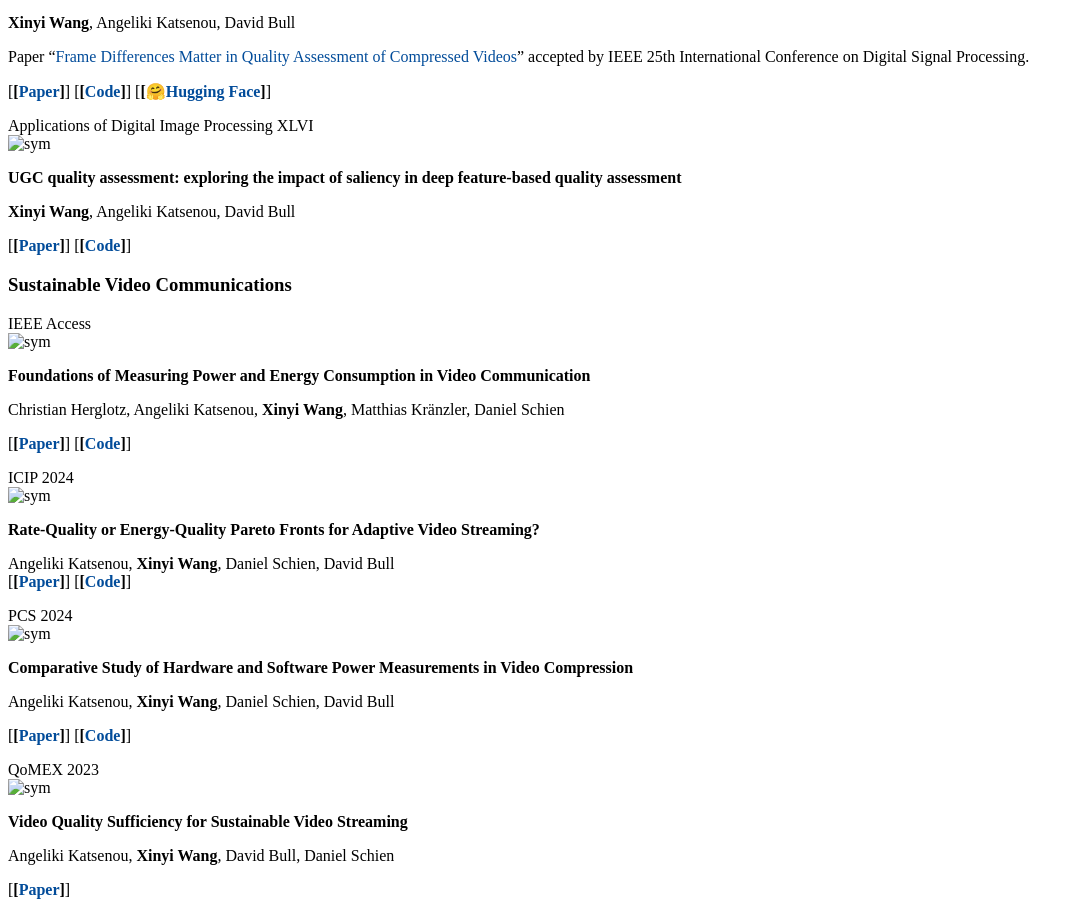
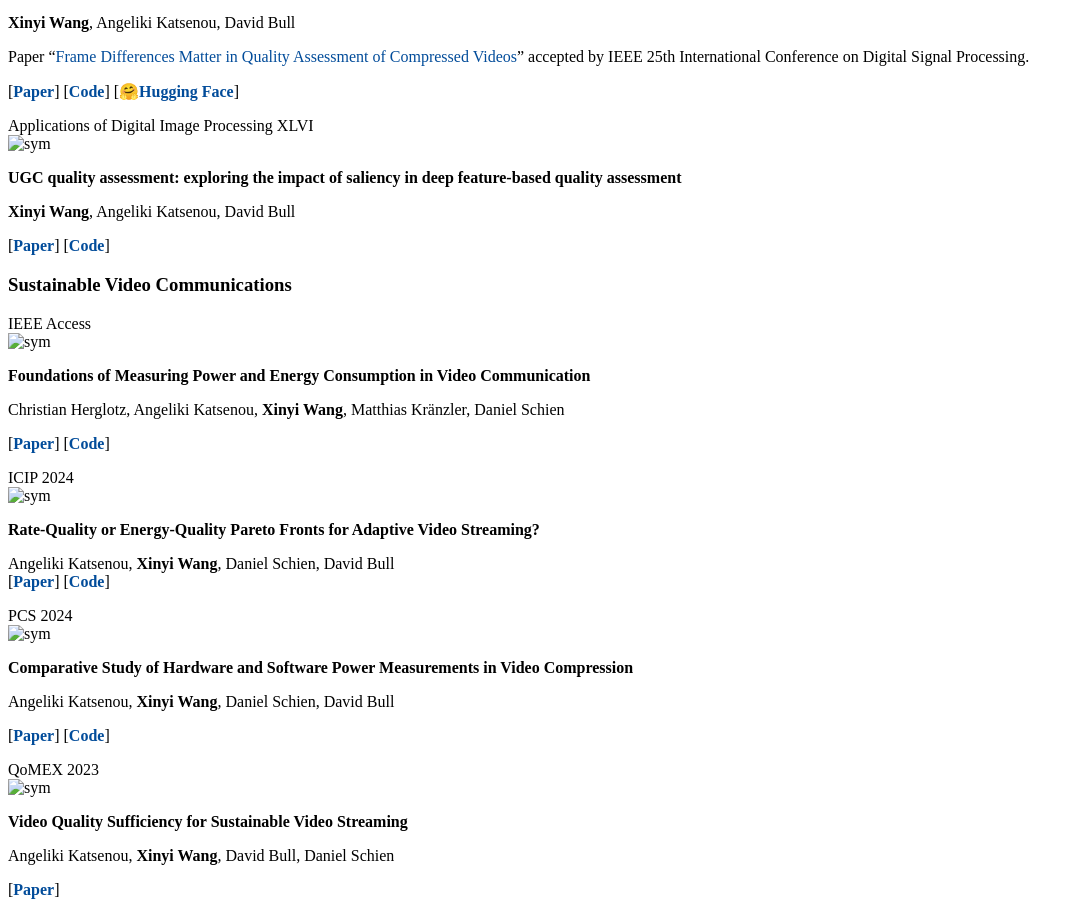
Before and after one commit to xinyiW915/xinyiW915.github.io, a Jekyll site: the page built from _pages/includes/pub.md, in a window 1280 px wide and 1400 px high, scrolled down 1927 px. Shown: the part 485-1400 px from the top of the window, without its empty margins (0-1084 px from the left). Built offline with Jekyll 4.4.1, drawn with Linux system fonts in a browser that asks for light colours; our own code applies the rules of GitHub Pages for plain Markdown files.

Commit message:
Update pub.md

```diff
--- a/_pages/includes/pub.md
+++ b/_pages/includes/pub.md
@@ -32,7 +32,7 @@ a.noul:hover {
 
 Paper “<a class="noul" href="https://ieeexplore.ieee.org/document/11075040">Frame Differences Matter in Quality Assessment of Compressed Videos</a>” accepted by IEEE 25th International Conference on Digital Signal Processing.
 
-[**[<a class="noul" href="https://arxiv.org/abs/2407.11496">Paper</a>]**] [**[<a class="noul" href="https://github.com/xinyiW915/ReLaX-VQA">Code</a>]**] [**[<a class="noul" href="https://huggingface.co/papers/2407.11496">🤗Hugging Face</a>]**]
+[**<a class="noul" href="https://arxiv.org/abs/2407.11496">Paper</a>**] [**<a class="noul" href="https://github.com/xinyiW915/ReLaX-VQA">Code</a>**] [**<a class="noul" href="https://huggingface.co/papers/2407.11496">🤗Hugging Face</a>**]
 </div>
 </div>
 
@@ -44,7 +44,7 @@ Paper “<a class="noul" href="https://ieeexplore.ieee.org/document/11075040">Fr
 
 **Xinyi Wang**, Angeliki Katsenou, David Bull
 
-[**[<a class="noul" href="https://www.spiedigitallibrary.org/conference-proceedings-of-spie/12674/1267418/UGC-quality-assessment--exploring-the-impact-of-saliency-in/10.1117/12.2676136.short#_=_">Paper</a>]**] [**[<a class="noul" href="https://github.com/xinyiW915/SPIE-2023-Supplementary">Code</a>]**]
+[**<a class="noul" href="https://www.spiedigitallibrary.org/conference-proceedings-of-spie/12674/1267418/UGC-quality-assessment--exploring-the-impact-of-saliency-in/10.1117/12.2676136.short#_=_">Paper</a>**] [**<a class="noul" href="https://github.com/xinyiW915/SPIE-2023-Supplementary">Code</a>**]
 </div>
 </div>
 
@@ -56,7 +56,7 @@ Paper “<a class="noul" href="https://ieeexplore.ieee.org/document/11075040">Fr
 
 Christian Herglotz, Angeliki Katsenou, **Xinyi Wang**, Matthias Kränzler, Daniel Schien
 
-[**[<a class="noul" href="https://ieeexplore.ieee.org/document/10904224">Paper</a>]**] [**[<a class="noul" href="https://github.com/CEatBTU/OPEMS">Code</a>]**]
+[**<a class="noul" href="https://ieeexplore.ieee.org/document/10904224">Paper</a>**] [**<a class="noul" href="https://github.com/CEatBTU/OPEMS">Code</a>**]
 </div>
 </div>
 
@@ -66,7 +66,7 @@ Christian Herglotz, Angeliki Katsenou, **Xinyi Wang**, Matthias Kränzler, Danie
 **Rate-Quality or Energy-Quality Pareto Fronts for Adaptive Video Streaming?**
 
 Angeliki Katsenou, **Xinyi Wang**, Daniel Schien, David Bull
-[**[<a class="noul" href="https://ieeexplore.ieee.org/document/10648088">Paper</a>]**] [**[<a class="noul" href="https://github.com/xinyiW915/quality-energy/tree/main/ICIP-2024">Code</a>]**]
+[**<a class="noul" href="https://ieeexplore.ieee.org/document/10648088">Paper</a>**] [**<a class="noul" href="https://github.com/xinyiW915/quality-energy/tree/main/ICIP-2024">Code</a>**]
 </div>
 </div>
 
@@ -78,7 +78,7 @@ Angeliki Katsenou, **Xinyi Wang**, Daniel Schien, David Bull
 
 Angeliki Katsenou, **Xinyi Wang**, Daniel Schien, David Bull
 
-[**[<a class="noul" href="https://ieeexplore.ieee.org/document/10566286">Paper</a>]**] [**[<a class="noul" href="https://github.com/xinyiW915/quality-energy/tree/main/PCS-2024">Code</a>]**]
+[**<a class="noul" href="https://ieeexplore.ieee.org/document/10566286">Paper</a>**] [**<a class="noul" href="https://github.com/xinyiW915/quality-energy/tree/main/PCS-2024">Code</a>**]
 </div>
 </div>
 
@@ -90,6 +90,6 @@ Angeliki Katsenou, **Xinyi Wang**, Daniel Schien, David Bull
 
 Angeliki Katsenou, **Xinyi Wang**, David Bull, Daniel Schien
 
-[**[<a class="noul" href="https://research-information.bris.ac.uk/ws/portalfiles/portal/369604144/QoMEX2023_Sustainability_Workshop_1_.pdf">Paper</a>]**]
+[**<a class="noul" href="https://research-information.bris.ac.uk/ws/portalfiles/portal/369604144/QoMEX2023_Sustainability_Workshop_1_.pdf">Paper</a>**]
 </div>
 </div>
```
